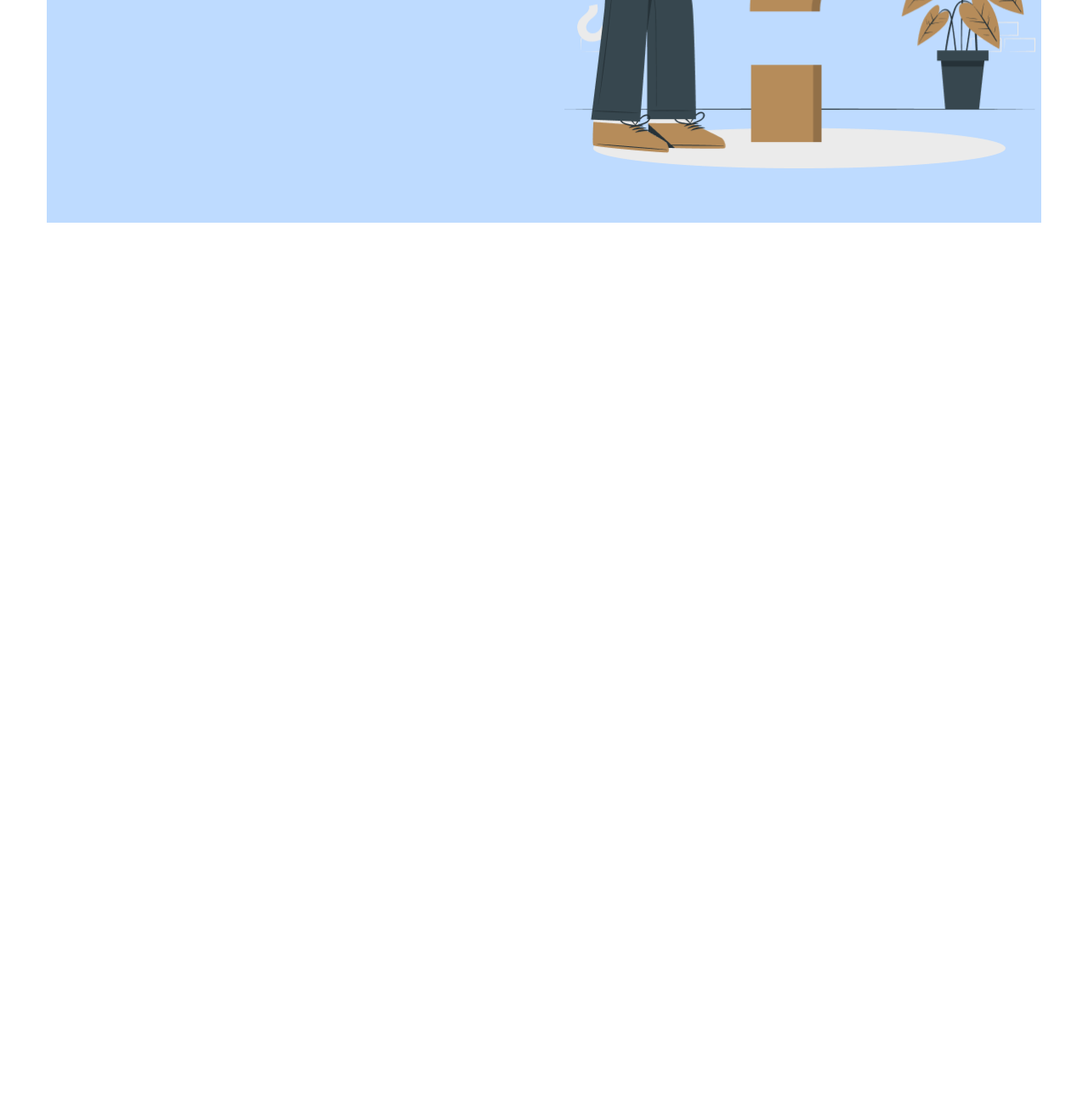
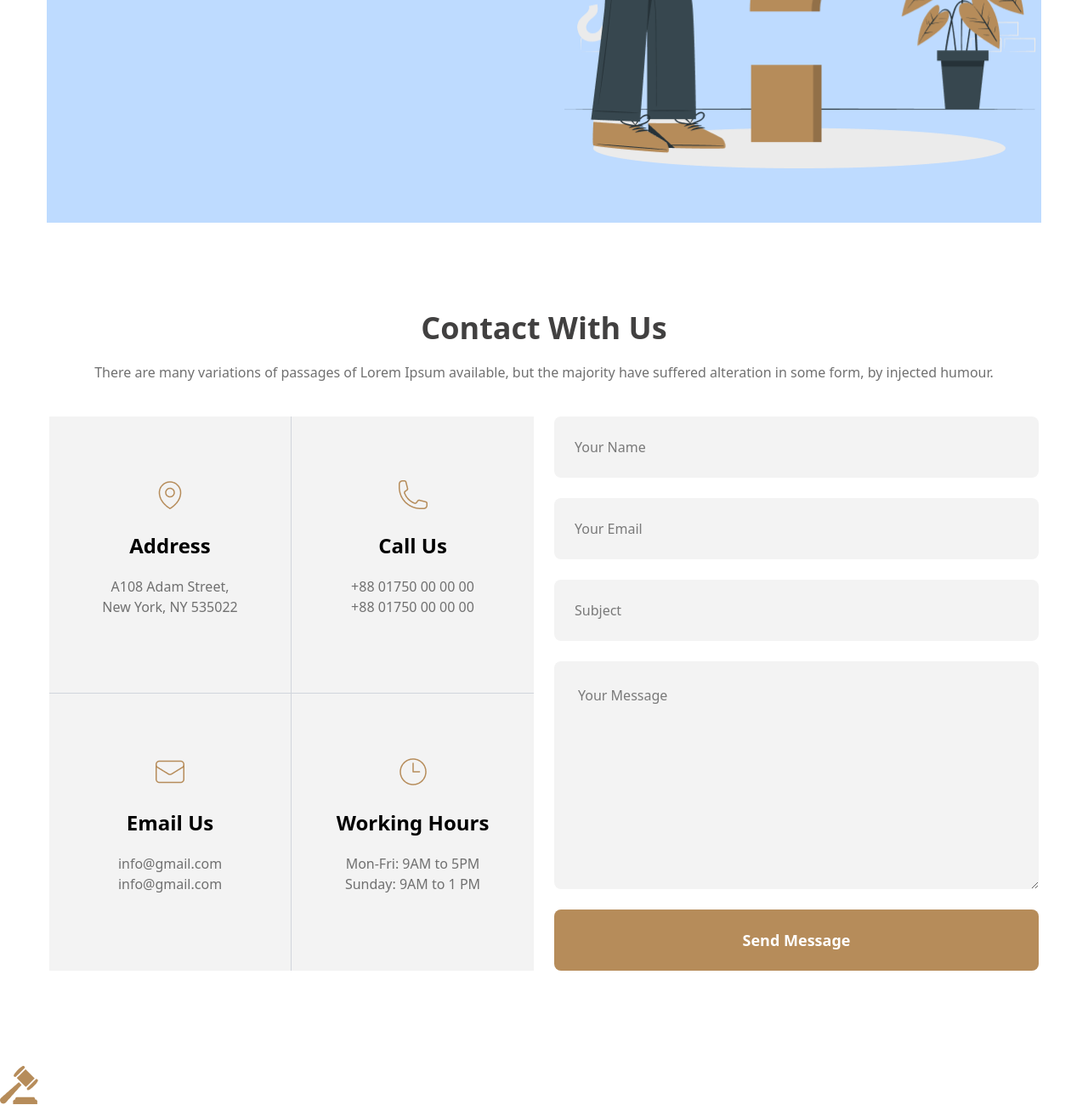
Before and after one commit to uwaim-71/legal-solution, a plain HTML site: page index.html in a window 1280 px wide. Shown: the part 3302-4602 px from the top of the page at 85% size. Before the commit the page ends 3564 px from the top, so only its background shows below. Drawn offline with nearby package versions, Linux system fonts and the light colour scheme.

Commit message:
contact us form

```diff
--- a/leagal.html
+++ b/index.html
@@ -180,9 +180,67 @@
 
 
          </section>
+
+         <!-- Contact Us -->
+          <section>
+            <div class="text-center mt-26">
+                <h3 class="text-4xl font-extrabold text-[#414040]">Contact With Us</h3>
+                <p class="text-[#707070] pt-5">
+                    There are many variations of passages of Lorem Ipsum available, but the majority have suffered alteration in some form, by injected humour.
+                </p>
+            </div>
+
+            <div class="flex justify-center gap-6 mt-10">
+                <div class="grid grid-cols-2">
+                <div class="w-[285px] bg-[#F3F3F3] border-r border-b border-gray-300 text-center flex flex-col items-center px-10 py-12">
+                    <img class="pt-6 pb-6" src="images/location.png" alt="">
+                    <span class="text-2xl font-extrabold pb-5">Address</span>
+                    <p class="text-[#707070]">A108 Adam Street,<br> New York, NY 535022</p>
+                </div>
+                <div class="w-[285px] bg-[#F3F3F3] border-b border-gray-300 text-center flex flex-col items-center px-10 py-12">
+                    <img class="pt-6 pb-6" src="images/call.png" alt="">
+                    <span class="text-2xl font-extrabold pb-5">Call Us</span>
+                    <p class="text-[#707070]">
+                        +88 01750 00 00 00
+                        <br>+88 01750 00 00 00
+                    </p>
+                </div>
+                <div class="w-[285px] bg-[#F3F3F3] border-r border-gray-300 text-center flex flex-col items-center px-10 py-12">
+                    <img class="pt-6 pb-6" src="images/email.png" alt="">
+                    <span class="text-2xl font-extrabold pb-5">Email Us</span>
+                    <p class="text-[#707070]">
+                        info@gmail.com
+                        <br>info@gmail.com
+                    </p>
+                </div>
+                <div class="w-[285px] bg-[#F3F3F3] text-center flex flex-col items-center px-10 py-12">
+                    <img class="pt-6 pb-6" src="images/time.png" alt="">
+                    <span class="text-2xl font-extrabold pb-5">Working Hours</span>
+                    <p class="text-[#707070]">
+                        Mon-Fri: 9AM to 5PM
+                        <br>Sunday: 9AM to 1 PM
+                    </p>
+                </div>
+
+                </div>
+
+                <div class="">
+                <form class="flex flex-col" action="">
+                    <input  class="bg-[#F3F3F3] rounded-lg w-[570px] h-[72px] pl-6 mb-6" type="text" name="" id="" placeholder="Your Name">
+                    <input class="bg-[#F3F3F3] rounded-lg w-[570px] h-[72px] pl-6 mb-6" type="email" name="" id="" placeholder="Your Email">
+                    <input class="bg-[#F3F3F3] rounded-lg w-[570px] h-[72px] pl-6 mb-6" type="text" name="" id="" placeholder="Subject">
+                    <textarea class="bg-[#F3F3F3] rounded-lg w-[570px] pl-7 pt-7 mb-6" name="" id="" cols="30" rows="10" placeholder="Your Message"></textarea>
+                    <input class="bg-[#B68C5A] w-[570px] h-[72px] text-[white] text-lg font-semibold rounded-lg " type="button" value="Send Message">
+                </form>
+                </div>
+            </div>
+          </section>
     </main>
 
-    <footer>
+    <footer class="mt-28">
+        <div>
+            <img src="images/logo.png" alt="">
+        </div>
 
     </footer>
 </body>
```
